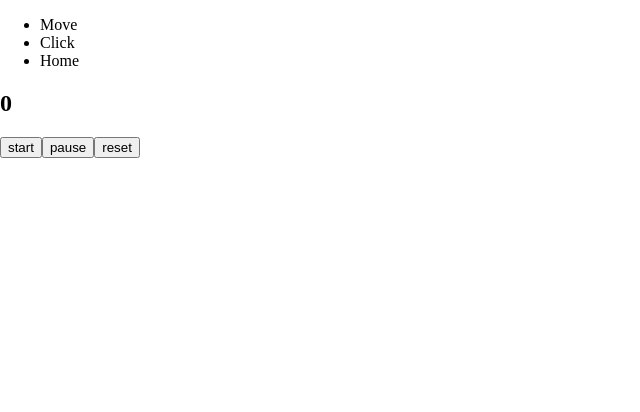
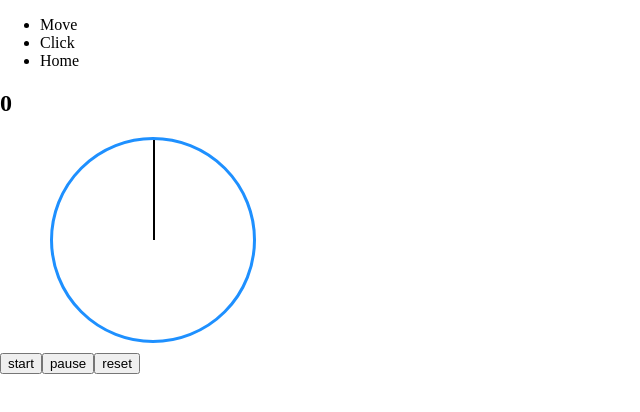
Before and after one commit to Devtown-India/FSWD-10322, a React (Create React App) app: page / in a window 1280 px wide. Both pictures are taken after a click on the item "Move". Shown: the top 412 px of the page, without its empty margins (0-640 px from the left). Built offline with nearby package versions, Linux system fonts and the light colour scheme.

Commit message:
analog timer

```diff
--- a/src/components/Timer.js
+++ b/src/components/Timer.js
@@ -39,6 +39,9 @@ const Timer = () => {
   return (
     <div>
       <h1>{time}</h1>
+      <div style={{transform:"rotate(-90deg)"}} className="clock">
+        <div style={{transform:`rotate(${time*6}deg)`}} className="second"></div>
+      </div>
       <button onClick={startTimer} >start</button>
       <button onClick={handlePause}>pause</button>
       <button onClick={handleReset}  >reset</button>
--- a/src/index.css
+++ b/src/index.css
@@ -1,6 +1,6 @@
 body {
     margin: 0;
-    font-family: "Metropolis"
+    font-family: "Metropolis";
 }
 
 section.move {
@@ -8,3 +8,22 @@ section.move {
     width: 300px;
     background-color: orange;
 }
+
+div.clock {
+    width: 200px;
+    height: 200px;
+    border: 3px solid dodgerblue;
+    border-radius: 50%;
+    margin: 10px 50px;
+    display: flex;
+    justify-content: center;
+    align-items: center;
+}
+
+div.second::after {
+    content: "";
+    width: 100px;
+    height: 2px;
+    background-color: black;
+    position: absolute;
+}
```
